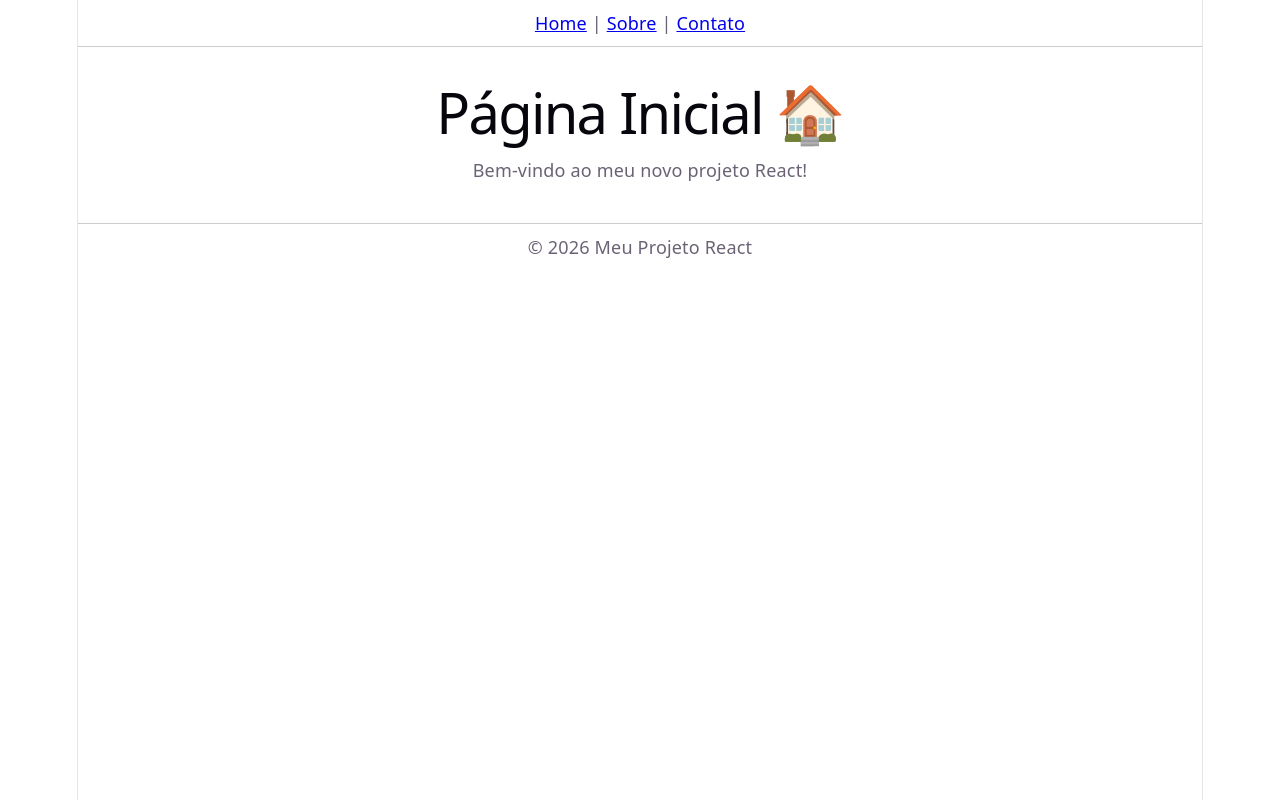
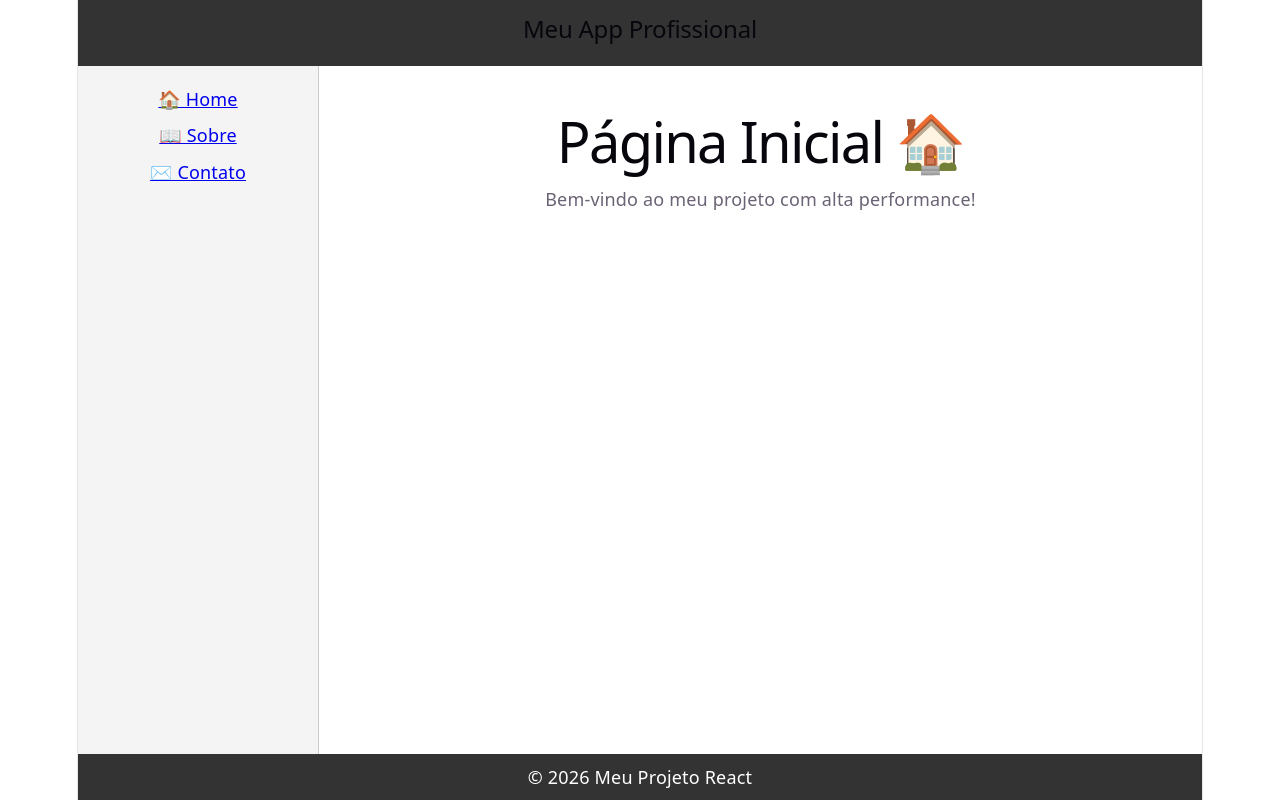
Before and after one commit to Estevao750/GTONLINE3.0-Atividade-de-Fixacao-Rotas-e-Componentes-em-React, a React (Vite) app: page / in a window 1280 px wide. Built offline with nearby package versions, Linux system fonts and the light colour scheme.

Commit message:
configurei rotas com React Router, layout base e lazy loading

```diff
--- a/src/App.jsx
+++ b/src/App.jsx
@@ -1,74 +1,16 @@
-import { Routes, Route, Link, Outlet } from 'react-router-dom'
+import { lazy } from 'react'
+import { Routes, Route } from 'react-router-dom'
+import Layout from './components/Layout'
 
-function Header() {
-  return (
-    <header style={{ padding: '10px', borderBottom: '1px solid #ccc' }}>
-      <nav>
-        <Link to="/">Home</Link> | {" "}
-        <Link to="/sobre">Sobre</Link> | {" "}
-        <Link to="/contato">Contato</Link>
-      </nav>
-    </header>
-  )
-}
-
-function Footer() {
-  return (
-    <footer style={{ marginTop: '20px', padding: '10px', borderTop: '1px solid #ccc', textAlign: 'center' }}>
-      <p>© 2026 Meu Projeto React</p>
-    </footer>
-  )
-}
-
-function Layout() {
-  return (
-    <div>
-      <Header />
-      {}
-      <main style={{ padding: '20px' }}>
-        <Outlet />
-      </main>
-
-      <Footer />
-    </div>
-  )
-}
-
-function Home() {
-  return (
-    <div>
-      <h1>Página Inicial 🏠</h1>
-      <p>Bem-vindo ao meu novo projeto React!</p>
-    </div>
-  )
-}
-
-function About() {
-  return (
-    <div>
-      <h1>Sobre o Projeto 📖</h1>
-      <p>Este é um projeto criado do zero usando Vite e React Router.</p>
-    </div>
-  )
-}
-
-function Contact() {
-  return (
-    <div>
-      <h1>Contato ✉️</h1>
-      <p>Fale conosco enviando um email para ola@projeto.com</p>
-    </div>
-  )
-}
+const Home = lazy(() => import('./pages/Home'))
+const About = lazy(() => import('./pages/About'))
+const Contact = lazy(() => import('./pages/Contact'))
 
 function App() {
   return (
     <Routes>
-      {}
       <Route path="/" element={<Layout />}>
-        {}
         <Route index element={<Home />} />
-        {}
         <Route path="sobre" element={<About />} />
         <Route path="contato" element={<Contact />} />
       </Route>
--- /dev/null
+++ b/src/components/Layout.jsx
@@ -0,0 +1,53 @@
+import { Suspense } from 'react'
+import { Outlet, Link } from 'react-router-dom'
+
+function Header() {
+  return (
+    <header style={{ padding: '15px', backgroundColor: '#333', color: '#fff' }}>
+      <h2>Meu App Profissional</h2>
+    </header>
+  )
+}
+
+function Sidebar() {
+  return (
+    <aside style={{ width: '200px', padding: '20px', backgroundColor: '#f4f4f4', borderRight: '1px solid #ccc' }}>
+      <nav style={{ display: 'flex', flexDirection: 'column', gap: '10px' }}>
+        <Link to="/">🏠 Home</Link>
+        <Link to="/sobre">📖 Sobre</Link>
+        <Link to="/contato">✉️ Contato</Link>
+      </nav>
+    </aside>
+  )
+}
+
+function Footer() {
+  return (
+    <footer style={{ padding: '10px', backgroundColor: '#333', color: '#fff', textAlign: 'center' }}>
+      <p>© 2026 Meu Projeto React</p>
+    </footer>
+  )
+}
+
+export default function Layout() {
+  return (
+    <div style={{ display: 'flex', flexDirection: 'column', minHeight: '100vh' }}>
+      <Header />
+
+      {}
+      <div style={{ display: 'flex', flex: 1 }}>
+        <Sidebar />
+
+        <main style={{ flex: 1, padding: '30px' }}>
+          {}
+          {}
+          <Suspense fallback={<h2 style={{ color: 'blue' }}>Carregando página... ⏳</h2>}>
+            <Outlet />
+          </Suspense>
+        </main>
+      </div>
+
+      <Footer />
+    </div>
+  )
+}
--- /dev/null
+++ b/src/pages/About.jsx
@@ -0,0 +1,8 @@
+export default function About() {
+  return (
+    <div>
+      <h1>Sobre o Projeto 📖</h1>
+      <p>Agora nosso site usa Lazy Loading e Suspense.</p>
+    </div>
+  )
+}
--- /dev/null
+++ b/src/pages/Contact.jsx
@@ -0,0 +1,8 @@
+export default function Contact() {
+  return (
+    <div>
+      <h1>Contato ✉️</h1>
+      <p>Fale conosco enviando um email.</p>
+    </div>
+  )
+}
--- /dev/null
+++ b/src/pages/Home.jsx
@@ -0,0 +1,8 @@
+export default function Home() {
+  return (
+    <div>
+      <h1>Página Inicial 🏠</h1>
+      <p>Bem-vindo ao meu projeto com alta performance!</p>
+    </div>
+  )
+}
```
